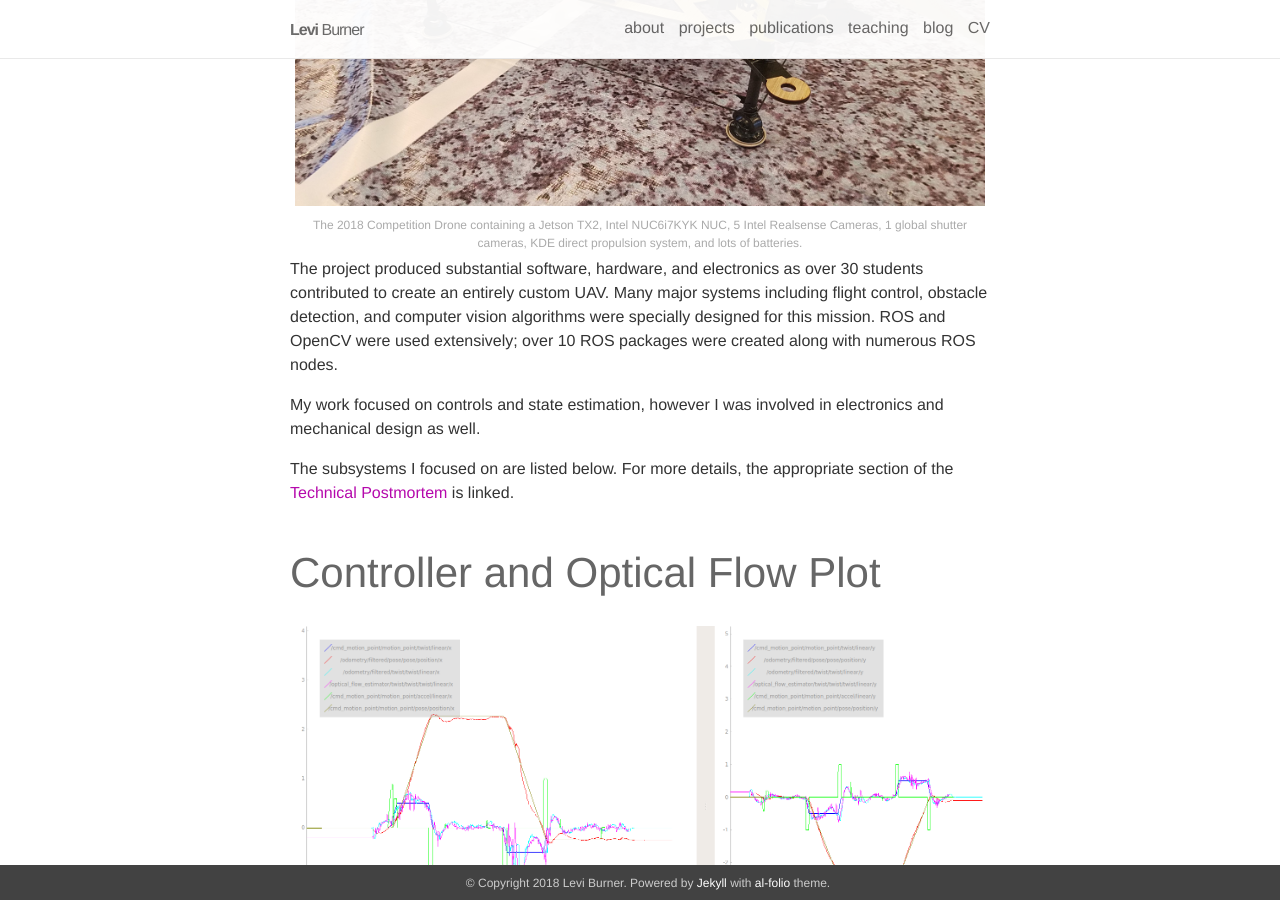
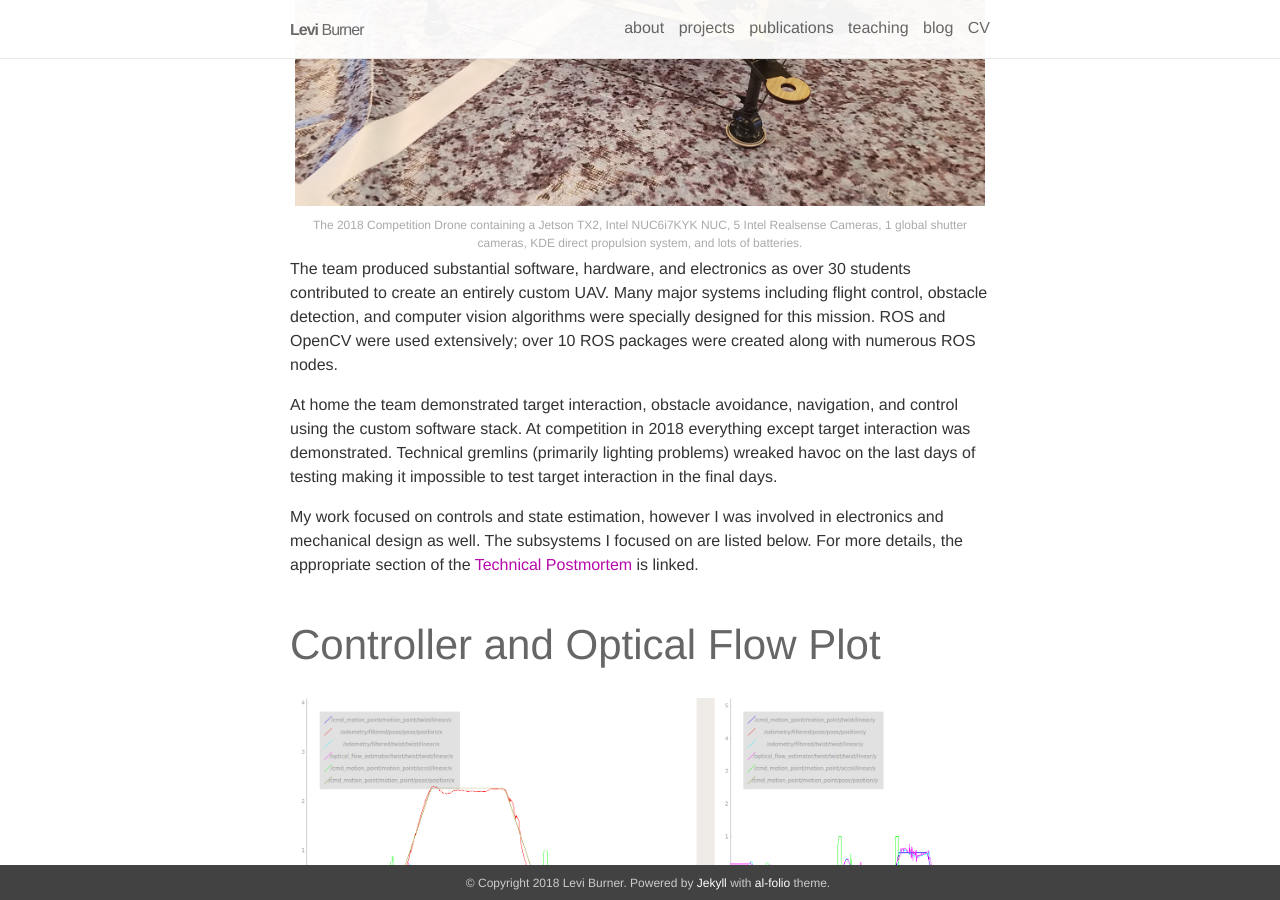
Before and after one commit to aftersomemath/aftersomemath.github.io, a Jekyll site: the page built from _projects/2_project.markdown, in a window 1280 px wide and 900 px high, scrolled down 1077 px. Built offline with Jekyll 4.4.1, drawn with Linux system fonts in a browser that asks for light colours; nearby versions of some CDN libraries.

Commit message:
Small edits

```diff
--- a/_config.yml
+++ b/_config.yml
@@ -2,7 +2,7 @@
 # Site settings
 # -----------------------------------------------------------------------------
 name: Levi Burner
-email: lsb27@pitt.edu
+email: levi.burner@pitt.edu
 description: > # this means to ignore newlines until "url:"
   Undergraduate Electrical Engineering Student at the University of Pittsburgh. Interested in things that fly.
 footer_text: >
--- a/_projects/2_project.markdown
+++ b/_projects/2_project.markdown
@@ -25,11 +25,11 @@
     The 2018 Competition Drone containing a Jetson TX2, Intel NUC6i7KYK NUC, 5 Intel Realsense Cameras, 1 global shutter cameras, KDE direct propulsion system, and lots of batteries.
 </div>
 
-The project produced substantial software, hardware, and electronics as over 30 students contributed to create an entirely custom UAV. Many major systems including flight control, obstacle detection, and computer vision algorithms were specially designed for this mission. ROS and OpenCV were used extensively; over 10 ROS packages were created along with numerous ROS nodes.
+The team produced substantial software, hardware, and electronics as over 30 students contributed to create an entirely custom UAV. Many major systems including flight control, obstacle detection, and computer vision algorithms were specially designed for this mission. ROS and OpenCV were used extensively; over 10 ROS packages were created along with numerous ROS nodes.
 
-My work focused on controls and state estimation, however I was involved in electronics and mechanical design as well.
+At home the team demonstrated target interaction, obstacle avoidance, navigation, and control using the custom software stack. At competition in 2018 everything except target interaction was demonstrated. Technical gremlins (primarily lighting problems) wreaked havoc on the last days of testing making it impossible to test target interaction in the final days.
 
-The subsystems I focused on are listed below. For more details, the appropriate section of the <a href="http://pittras.org/projects/iarc/2018/08/10/update-iarc-technical-postmortem.html">Technical Postmortem</a> is linked.
+My work focused on controls and state estimation, however I was involved in electronics and mechanical design as well. The subsystems I focused on are listed below. For more details, the appropriate section of the <a href="http://pittras.org/projects/iarc/2018/08/10/update-iarc-technical-postmortem.html">Technical Postmortem</a> is linked.
 
 ## Controller and Optical Flow Plot
 <div class="img_row">
--- a/_projects/7_project.markdown
+++ b/_projects/7_project.markdown
@@ -1,13 +1,13 @@
 ---
 layout: page
-title: Tele-op Rover
+title: Wi-Fi Controlled Rover
 # description: a project with no image
 img: /assets/img/rover.jpg
 current: false
-permalink: /projects/tele-op-rover/
+permalink: /projects/wifi-rover/
 ---
 
-From 2015-2016 I co-led a team of 10 students with Aaron Miller to create a tele-op rover. The robot featured dual-gimbaled cameras and a web interface. The underside of the robot was covered in individually addressable RGB LED's.
+From 2015-2016 I co-led a team of 10 students with Aaron Miller to create a robotic rover. The robot featured dual-gimbaled cameras and a web interface. The underside of the robot was covered in individually addressable RGB LED's.
 
 Unfortunately all video footage of the final versions of the robot (as pictured) has been lost!
 
```
Also changed, not shown: _pages/about.md (+4 -4 lines), _pages/publications.md (+1 -1 lines), 1 other file.
